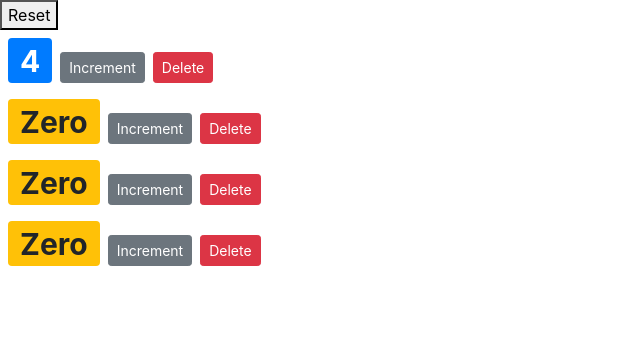
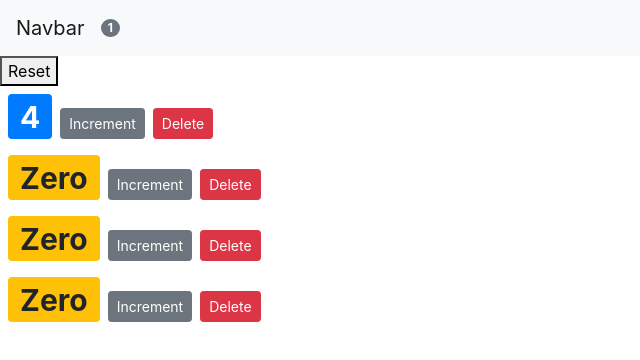
Before and after one commit to react-react/counter-app, a React (Create React App) app: page / in a window 1280 px wide. Shown: the top 360 px of the page, without its empty margins (0-640 px from the left). Built offline with nearby package versions, Linux system fonts and the light colour scheme.

Commit message:
lift state up

```diff
--- a/src/App.js
+++ b/src/App.js
@@ -2,28 +2,53 @@ import logo from "./logo.svg";
 import "./App.css";
 import Counters from "./components/Counters";
 import "bootstrap/dist/css/bootstrap.css";
+import React, { Component } from "react";
 
-function App() {
-  return (
-    // <div className="App">
-    //   <header className="App-header">
-    //     <img src={logo} className="App-logo" alt="logo" />
-    //     <p>
-    //       Edit <code>src/App.js</code> and sa
-    //     </p>
-    //     <a
-    //       className="App-link"
-    //       href="https://reactjs.org"
-    //       target="_blank"
-    //       rel="noopener noreferrer"
-    //     >
-    //       Learnnnnnj
-    //     </a>
-    //   </header>
-    // </div>
+import Navbar from "./components/Navbar";
 
-    <Counters />
-  );
+class App extends Component {
+  state = {
+    counters: [
+      { id: 1, value: 4 },
+      { id: 2, value: 0 },
+      { id: 3, value: 0 },
+      { id: 4, value: 0 },
+    ],
+  };
+
+  handleReset = () => {
+    const counters = this.state.counters.map((c) => {
+      c.value = 0;
+      return c;
+    });
+    this.setState({ counters });
+  };
+
+  handleIncrement = (counter) => {
+    const counters = [...this.state.counters];
+    counters[counters.indexOf(counter)].value++;
+    this.setState({ counters });
+  };
+
+  handleDelete = (id) => {
+    const counters = this.state.counters.filter((c) => {
+      return c.id !== id;
+    });
+    this.setState({ counters });
+  };
+  render() {
+    return (
+      <React.Fragment>
+        <Navbar counters={this.state.counters} />
+        <Counters
+          onReset={this.handleReset}
+          onIncrement={this.handleIncrement}
+          onDelete={this.handleDelete}
+          counters={this.state.counters}
+        />
+      </React.Fragment>
+    );
+  }
 }
 
 export default App;
--- a/src/components/Counters.jsx
+++ b/src/components/Counters.jsx
@@ -2,45 +2,16 @@ import React, { Component } from "react";
 import Counter from "./Counter";
 
 class Counters extends Component {
-  state = {
-    counters: [
-      { id: 1, value: 4 },
-      { id: 2, value: 0 },
-      { id: 3, value: 0 },
-      { id: 4, value: 0 },
-    ],
-  };
-
-  handleReset = () => {
-    const counters = this.state.counters.map((c) => {
-      c.value = 0;
-      return c;
-    });
-    this.setState({ counters });
-  };
-
-  handleIncrement = (counter) => {
-    const counters = [...this.state.counters];
-    counters[counters.indexOf(counter)].value++;
-    this.setState({ counters });
-  };
-
-  handleDelete = (id) => {
-    const counters = this.state.counters.filter((c) => {
-      return c.id !== id;
-    });
-    this.setState({ counters });
-  };
   render() {
     return (
       <div>
-        <button onClick={this.handleReset}>Reset</button>
-        {this.state.counters.map((counter) => (
+        <button onClick={this.props.onReset}>Reset</button>
+        {this.props.counters.map((counter) => (
           <Counter
             key={counter.id}
             counter={counter}
-            onIncrement={() => this.handleIncrement(counter)}
-            onDelete={() => this.handleDelete(counter.id)}
+            onIncrement={() => this.props.onIncrement(counter)}
+            onDelete={() => this.props.onDelete(counter.id)}
           ></Counter>
         ))}
       </div>
--- /dev/null
+++ b/src/components/Navbar.jsx
@@ -0,0 +1,18 @@
+import React from "react";
+
+const Navbar = (props) => {
+  return (
+    <React.Fragment>
+      <nav class="navbar navbar-expand-lg navbar-light bg-light">
+        <a class="navbar-brand" href="#">
+          Navbar
+        </a>
+        <span class="badge badge-pill badge-secondary">
+          {props.counters.filter((c) => c.value > 0).length}
+        </span>
+      </nav>
+    </React.Fragment>
+  );
+};
+
+export default Navbar;
```
